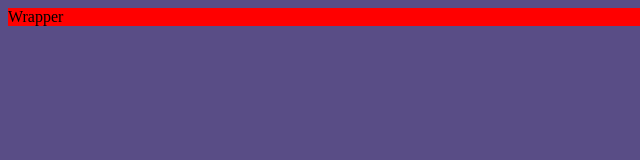
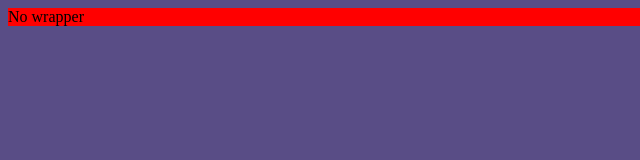
Before and after one commit to gandigap/RS_Test, a plain HTML site: page index.html in a window 1280 px wide. Shown: the full height of the page, 0-640 px from the left. Drawn offline with Linux system fonts and the light colour scheme.

Commit message:
refactor: change in wrapper

```diff
--- a/index.html
+++ b/index.html
@@ -11,7 +11,7 @@
 
 <body>
     <div class="wrapper">
-        Wrapper
+        No wrapper
     </div>
 
 </body>
```
